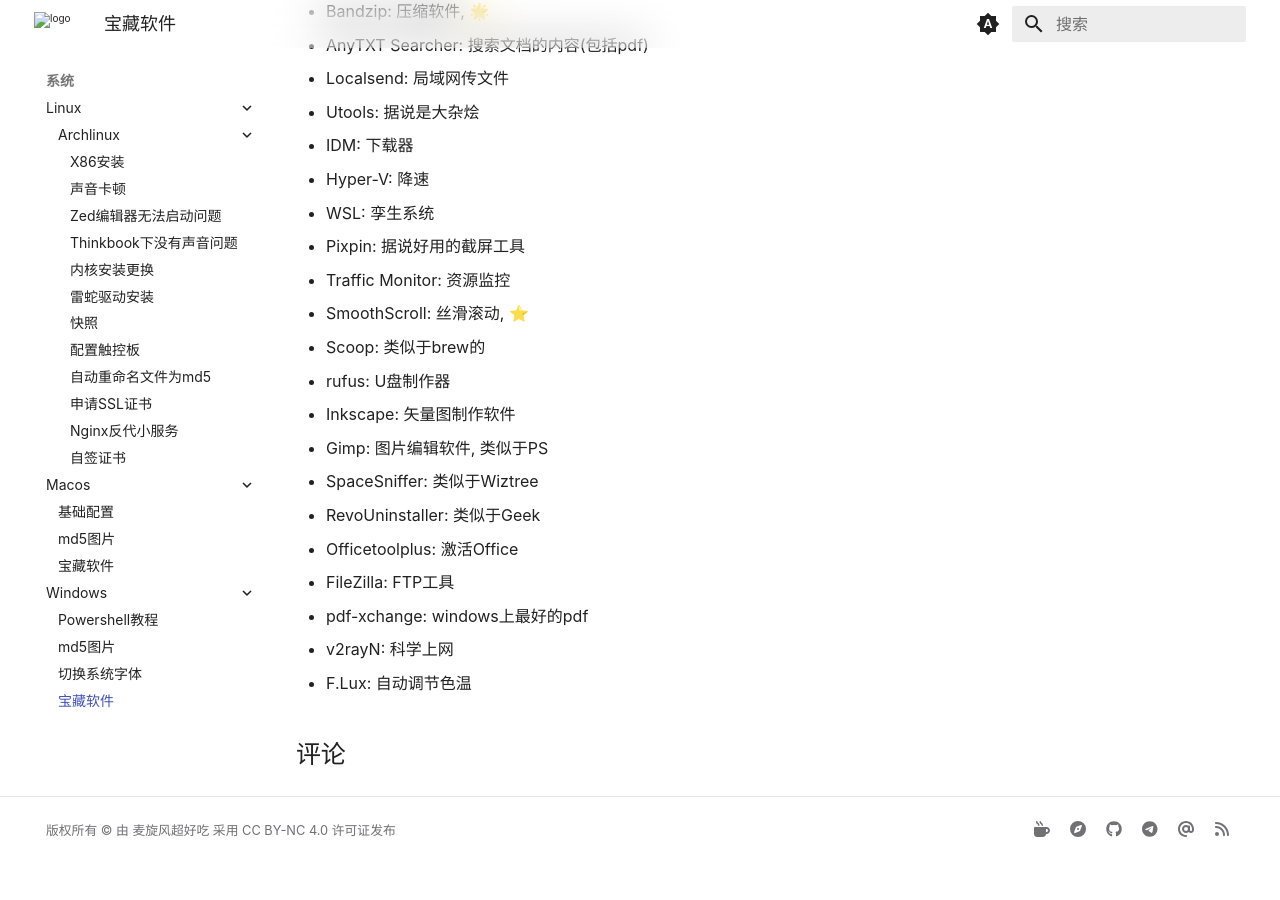
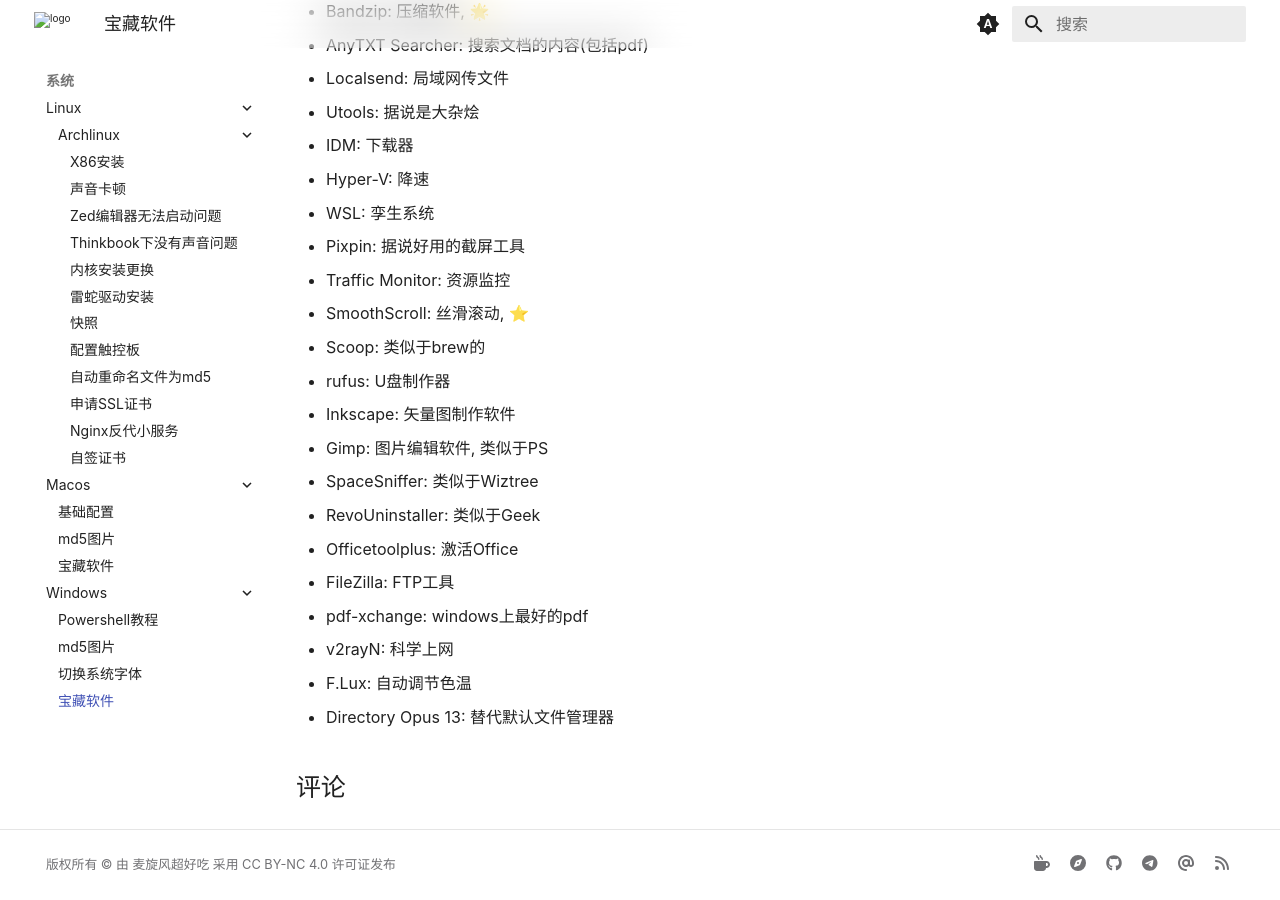
Before and after one commit to ricolxwz/note, an MkDocs documentation site: the page built from docs/os/windows/software.md, in a window 1280 px wide and 900 px high, scrolled down 983 px. Built offline with MkDocs 1.6.1 and Material for MkDocs 9.7.7, drawn with Linux system fonts in a browser that asks for light colours; some web fonts are replaced; comment, search, counter and statistics services are not loaded; a style sheet for code colours, icons or effects is not loaded; before the commit the page ends 1850 px from its top, so only the background shows below that.

Commit message:
docs: update software.md

```diff
--- a/docs/os/windows/software.md
+++ b/docs/os/windows/software.md
@@ -46,3 +46,4 @@
 * pdf-xchange: windows上最好的pdf
 * v2rayN: 科学上网
 * F.Lux: 自动调节色温
+* Directory Opus 13: 替代默认文件管理器
```
